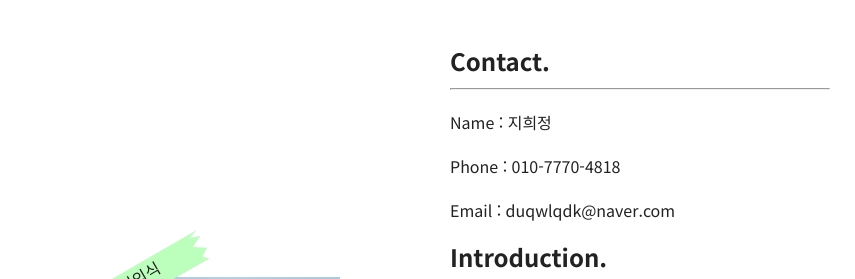
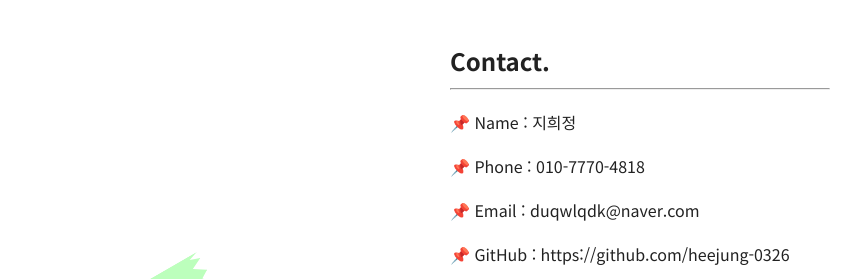
Before and after one commit to heejung-0326/portfolio, a plain HTML site: page index.html in a window 1280 px wide. Both pictures are taken after a click on the link "About". Shown: the part 137-416 px from the top of the page, 0-855 px from the left. Drawn offline with Linux system fonts and the light colour scheme.

Commit message:
Add files via upload

```diff
--- a/index.html
+++ b/index.html
@@ -58,9 +58,10 @@
         <div class="about-item contact">
           <h3>Contact.</h3>
           <hr>
-          <p>Name : 지희정</p>
-          <p>Phone : 010-7770-4818</p>
-          <p>Email : duqwlqdk@naver.com</p>
+          <p>📌 Name : 지희정</p>
+          <p>📌 Phone : 010-7770-4818</p>
+          <p>📌 Email : duqwlqdk@naver.com</p>
+          <p><a href="https://github.com/heejung-0326">📌 GitHub : https://github.com/heejung-0326</a></p>
         </div>
         <div class="about-item skills">
           <h3>Skills</h3>
```
